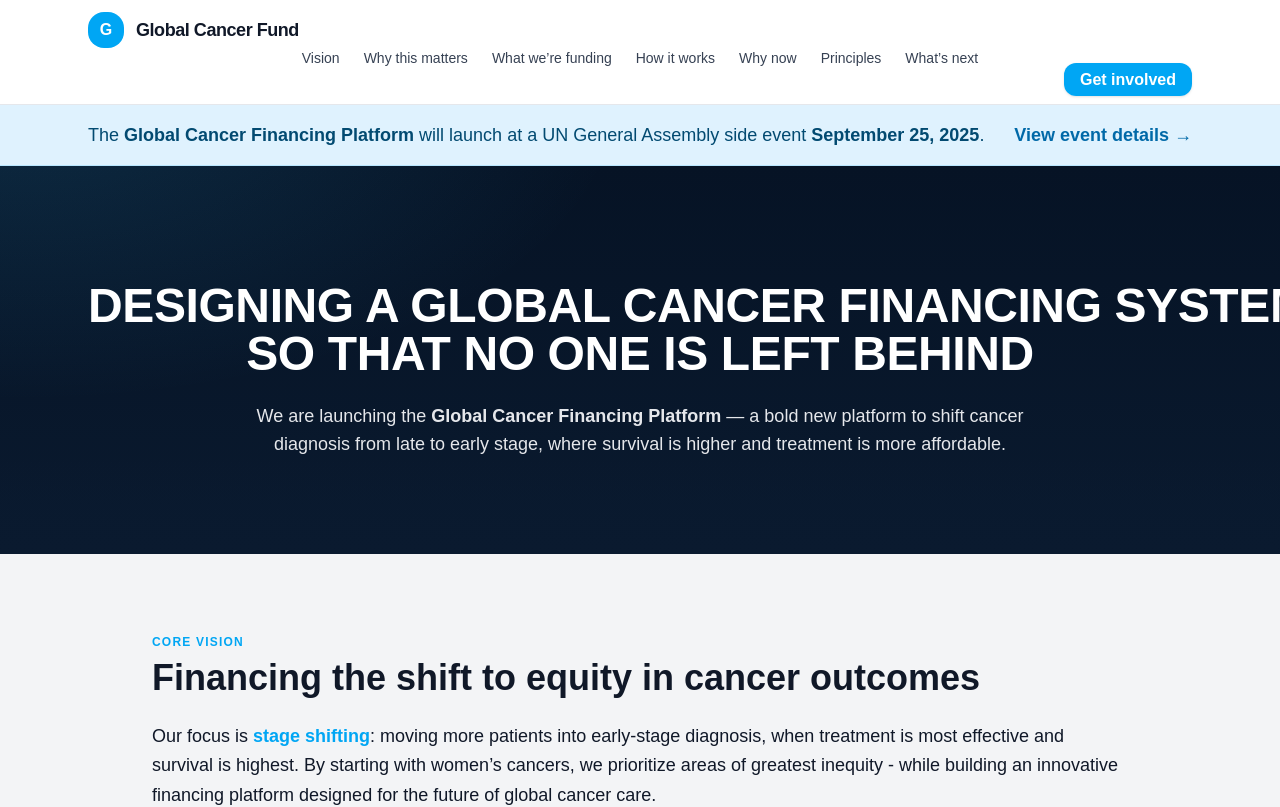
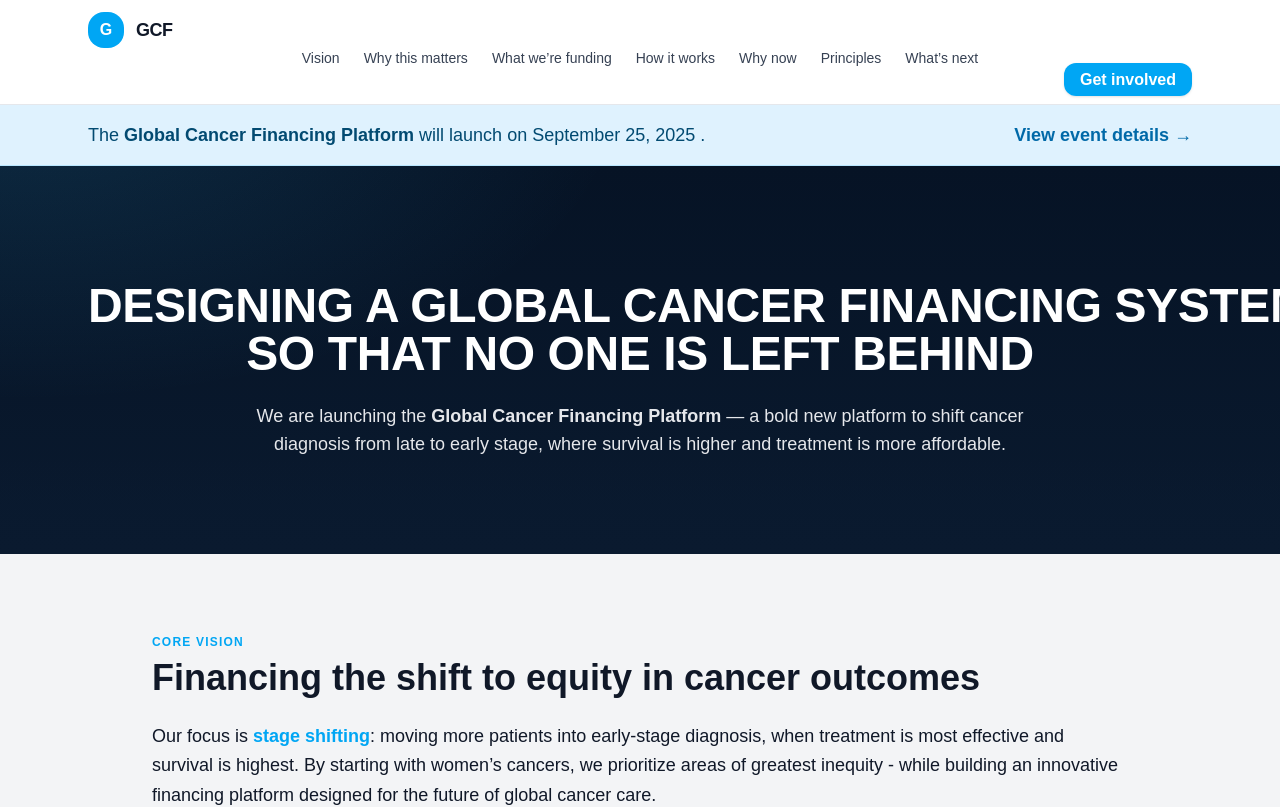
Before and after one commit to catgyoung/gfc-website, a Next.js app: page / in a window 1280 px wide. Shown: the top 807 px of the page. Built offline with nearby package versions, Linux system fonts and the light colour scheme.

Commit message:
Deploy: landing page updates

```diff
--- a/pages/index.tsx
+++ b/pages/index.tsx
@@ -63,7 +63,7 @@
           <span className="inline-flex h-9 w-9 items-center justify-center rounded-2xl bg-sky-500 text-white font-bold">
             G
           </span>
-          <span className="text-lg font-semibold tracking-tight text-gray-900">Global Cancer Fund</span>
+          <span className="text-lg font-semibold tracking-tight text-gray-900">GCF</span>
         </a>
 
         {/* Center: section links (perfectly centered) */}
@@ -109,8 +109,8 @@
     <div className="bg-sky-100 border-b border-sky-200">
       <div className="mx-auto max-w-6xl px-6 py-4 text-lg text-sky-900 font-medium flex flex-wrap items-center justify-between gap-4">
         <span>
-          The <span className="font-bold">Global Cancer Financing Platform</span> will launch at a UN General Assembly side event {" "}
-          <span className="font-bold">September 25, 2025</span>.
+          The <span className="font-bold">Global Cancer Financing Platform</span> will launch on September 25, 2025 {" "}
+          <span className="font-bold"></span>.
         </span>
         <a href="/unga-event" className="font-semibold text-sky-700 hover:underline whitespace-nowrap">
           View event details →
```
